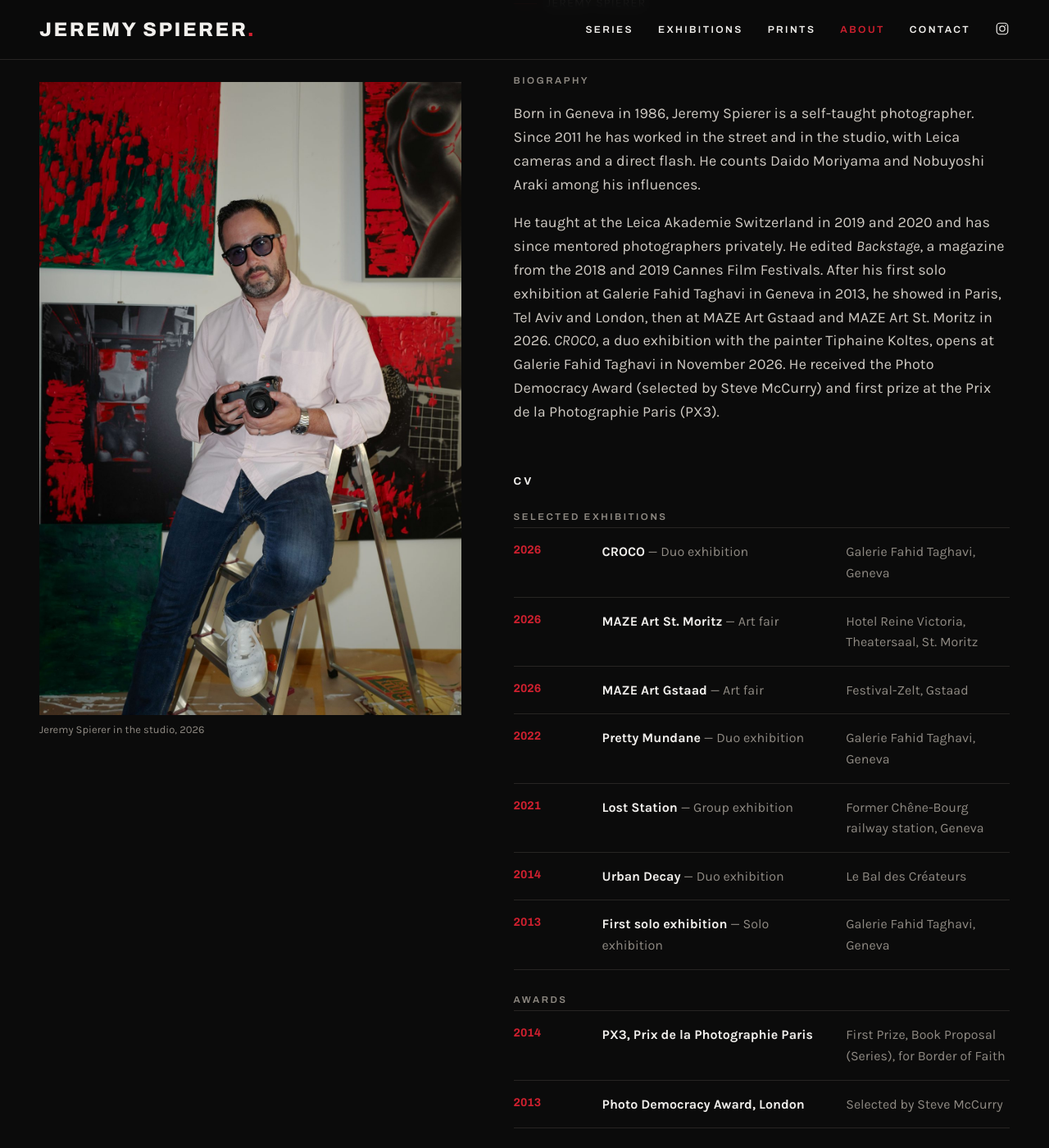
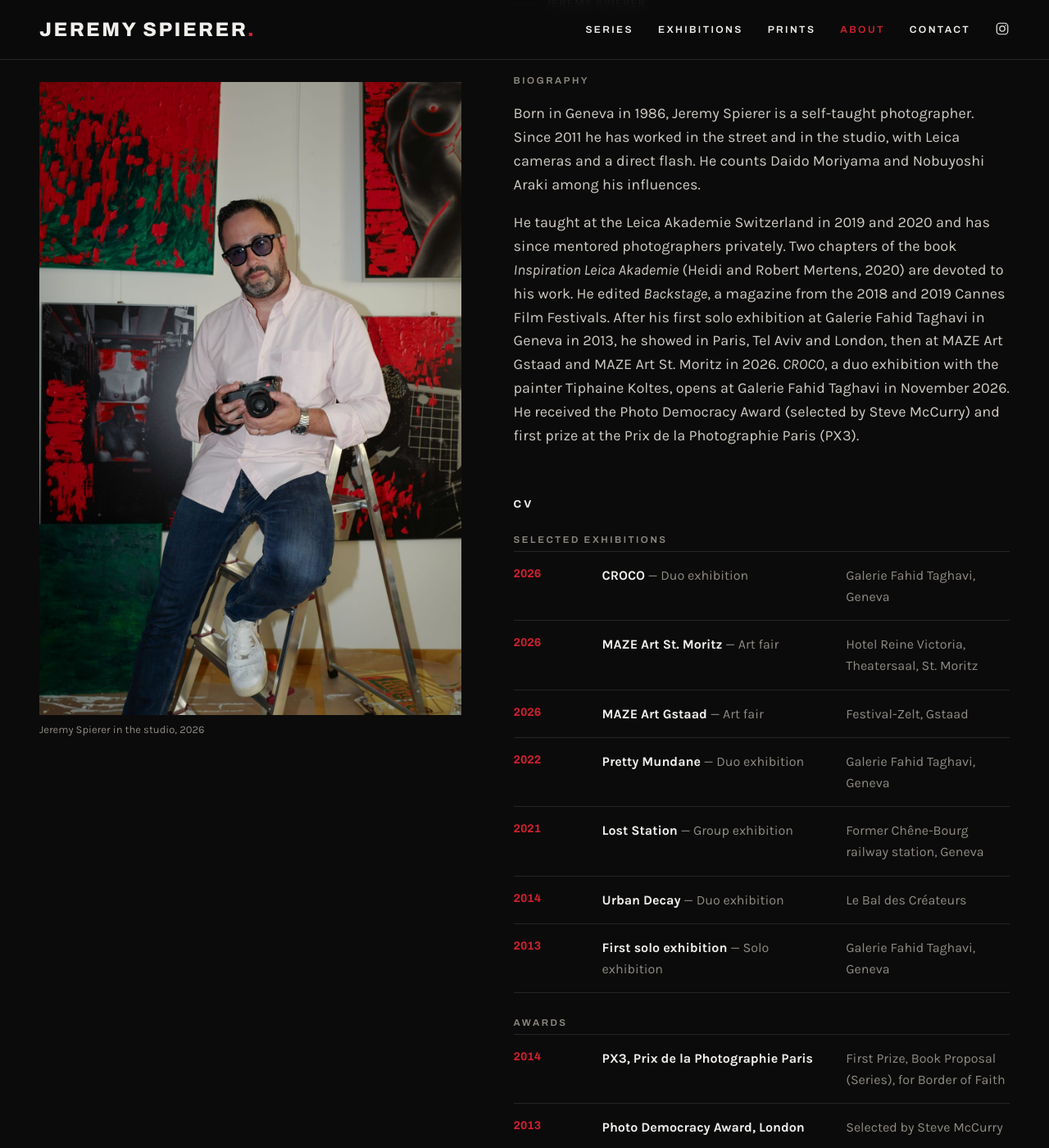
Before and after one commit to jeremie86-lab/jeremie86-lab.github.io, a Jekyll site: the page built from about.md, in a window 1280 px wide and 1400 px high, scrolled down 845 px. Shown: the whole window at 82% size. Built offline with Jekyll 4.4.1, drawn with Linux system fonts in a browser that asks for light colours; some of the changed text lies outside the part shown.

Commit message:
Add Inspiration Leica Akademie (2020) to bio and publications

```diff
--- a/about.md
+++ b/about.md
@@ -31,7 +31,7 @@
 
 Born in Geneva in 1986, Jeremy Spierer is a self-taught photographer. Since 2011 he has worked in the street and in the studio, with Leica cameras and a direct flash. He counts Daido Moriyama and Nobuyoshi Araki among his influences.
 
-He taught at the Leica Akademie Switzerland in 2019 and 2020 and has since mentored photographers privately. He edited *Backstage*, a magazine from the 2018 and 2019 Cannes Film Festivals. After his first solo exhibition at Galerie Fahid Taghavi in Geneva in 2013, he showed in Paris, Tel Aviv and London, then at MAZE Art Gstaad and MAZE Art St. Moritz in 2026. *CROCO*, a duo exhibition with the painter Tiphaine Koltes, opens at Galerie Fahid Taghavi in November 2026. He received the Photo Democracy Award (selected by Steve McCurry) and first prize at the Prix de la Photographie Paris (PX3).
+He taught at the Leica Akademie Switzerland in 2019 and 2020 and has since mentored photographers privately. Two chapters of the book *Inspiration Leica Akademie* (Heidi and Robert Mertens, 2020) are devoted to his work. He edited *Backstage*, a magazine from the 2018 and 2019 Cannes Film Festivals. After his first solo exhibition at Galerie Fahid Taghavi in Geneva in 2013, he showed in Paris, Tel Aviv and London, then at MAZE Art Gstaad and MAZE Art St. Moritz in 2026. *CROCO*, a duo exhibition with the painter Tiphaine Koltes, opens at Galerie Fahid Taghavi in November 2026. He received the Photo Democracy Award (selected by Steve McCurry) and first prize at the Prix de la Photographie Paris (PX3).
 
 </div>
     </section>
@@ -50,7 +50,7 @@
       <h3 class="label">Teaching</h3>
       <ol class="archive-list"><li><span class="a-year">2020–</span><span class="a-main"><strong>Private mentoring</strong></span><span class="a-venue">One-to-one lessons</span></li><li><span class="a-year">2019–20</span><span class="a-main"><strong>Leica Akademie Switzerland</strong></span><span class="a-venue">Photography courses</span></li></ol>
       <h3 class="label">Publications</h3>
-      <ol class="archive-list"><li><span class="a-year">2018–19</span><span class="a-main"><strong><em>Backstage</em></strong> <span class="muted">— editor</span></span><span class="a-venue">Magazine, Cannes Film Festival</span></li></ol>
+      <ol class="archive-list"><li><span class="a-year">2020</span><span class="a-main"><strong><em>Inspiration Leica Akademie</em></strong> <span class="muted">— two chapters</span></span><span class="a-venue">Book by Heidi and Robert Mertens</span></li><li><span class="a-year">2018–19</span><span class="a-main"><strong><em>Backstage</em></strong> <span class="muted">— editor</span></span><span class="a-venue">Magazine, Cannes Film Festival</span></li></ol>
     </section>
     <p class="about-links"><a class="more" href="{{ '/exhibitions/' | relative_url }}">Exhibitions and awards</a> <a class="more" href="{{ site.data.settings.artsy_url }}" rel="noopener" target="_blank">Works on Artsy</a></p>
   </div>
```
